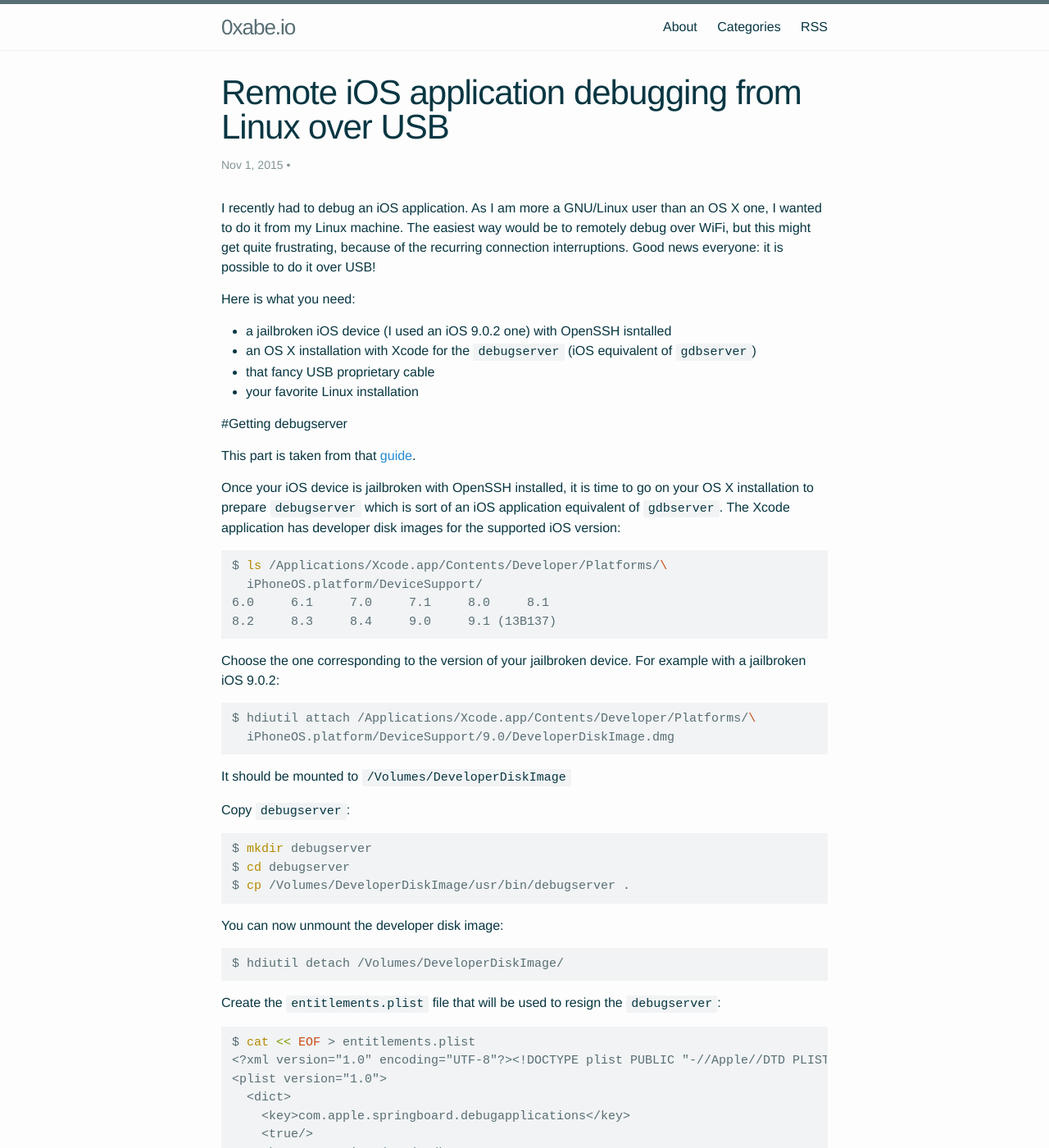
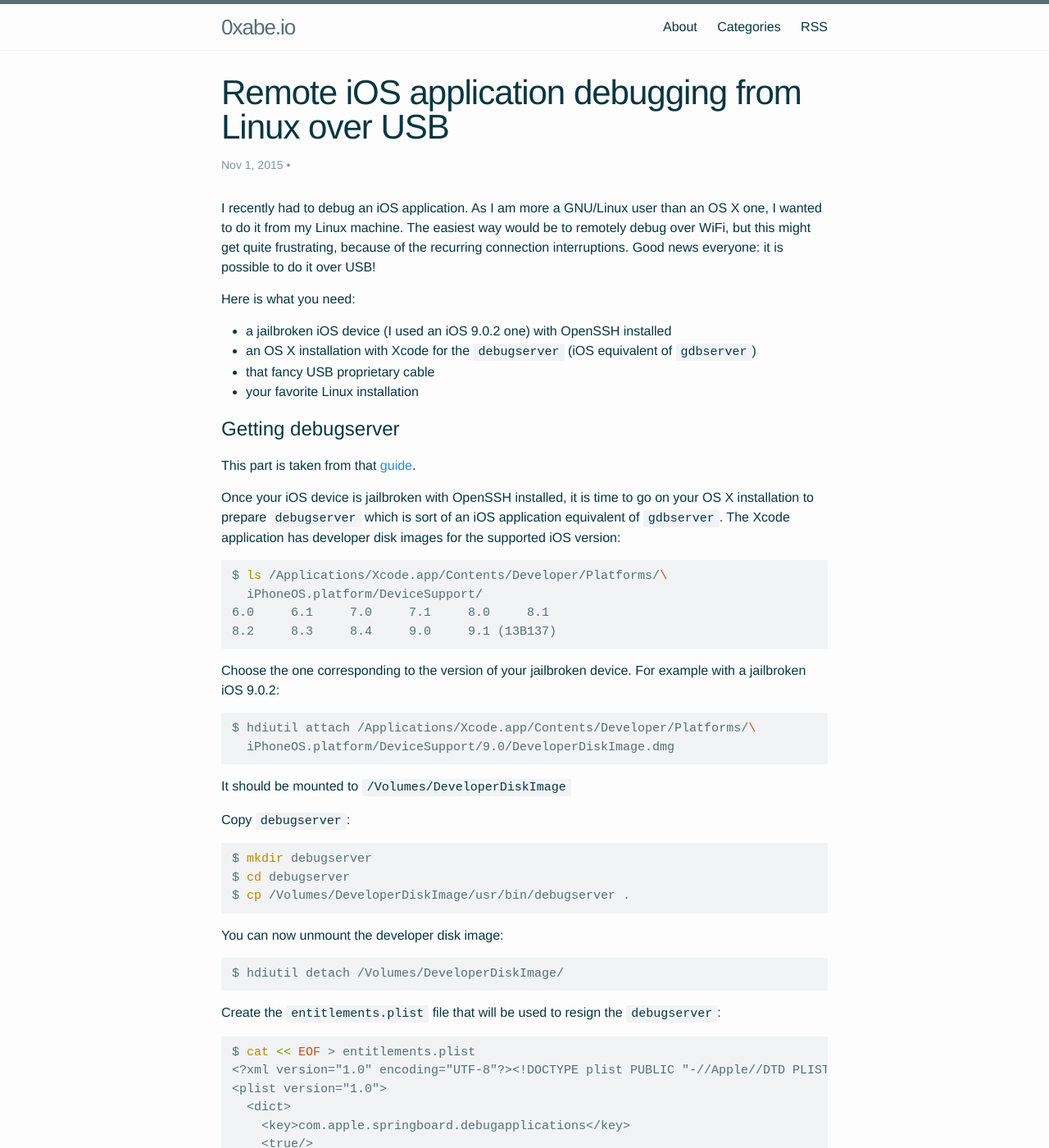
Before and after one commit to 0xabe-io/0xabe-io.github.io, a Jekyll site: the page built from _posts/2015-11-01-remote-iOS-app-debugging-from-linux.md, in a window 1280 px wide and 1400 px high. Shown: the whole window at 82% size. Built offline with Jekyll 4.4.1, drawn with Linux system fonts in a browser that asks for light colours; comment, search, counter and statistics services are not loaded; some of the changed text lies outside the part shown.

Commit message:
fixed typo

```diff
--- a/_posts/2015-11-01-remote-iOS-app-debugging-from-linux.md
+++ b/_posts/2015-11-01-remote-iOS-app-debugging-from-linux.md
@@ -12,13 +12,13 @@ over USB!
 
 Here is what you need:
 
-* a jailbroken iOS device (I used an iOS 9.0.2 one) with OpenSSH isntalled
+* a jailbroken iOS device (I used an iOS 9.0.2 one) with OpenSSH installed
 * an OS X installation with Xcode for the `debugserver` (iOS equivalent of
   `gdbserver`)
 * that fancy USB proprietary cable
 * your favorite Linux installation
 
-#Getting debugserver
+# Getting debugserver
 
 This part is taken from that [guide][debugserver].
 
@@ -81,7 +81,7 @@ $ codesign -s - --entitlements entitlements.plist -f debugserver
 
 And finally copy the newly signed `debugserver` to your Linux machine (e.g. with SSH).
 
-#Preparing the Linux host
+# Preparing the Linux host
 
 I mentioned that `debugserver` is an iOS application equivalent to the
 `gdbserver`. It's not entirely true because it is not compatible with `gdb` but
@@ -123,7 +123,7 @@ $ scp -P 2222 debugserver root@localhost:/var/private/root/
 
 Now everything is set to debug your favorite application.
 
-#Finally debug something
+# Finally debug something
 
 To remotely debug an application, `debugserver` binds to a port so that you can
 connect to it with `lldb`. Creating a tunnel with `iproxy` to that specific port
```
